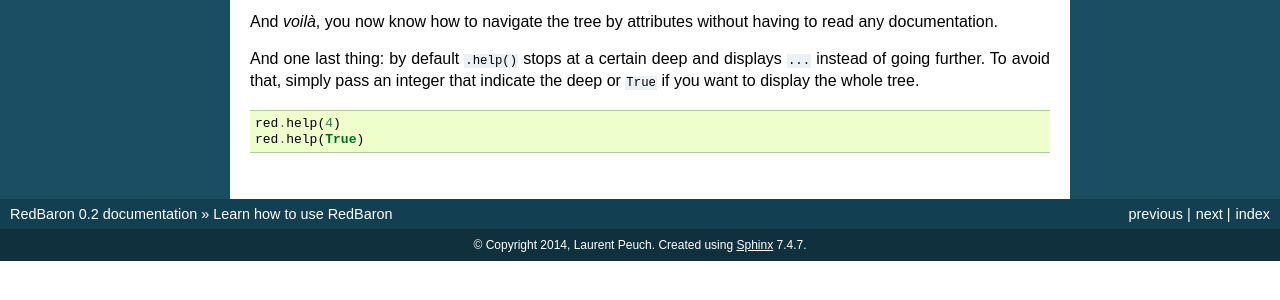
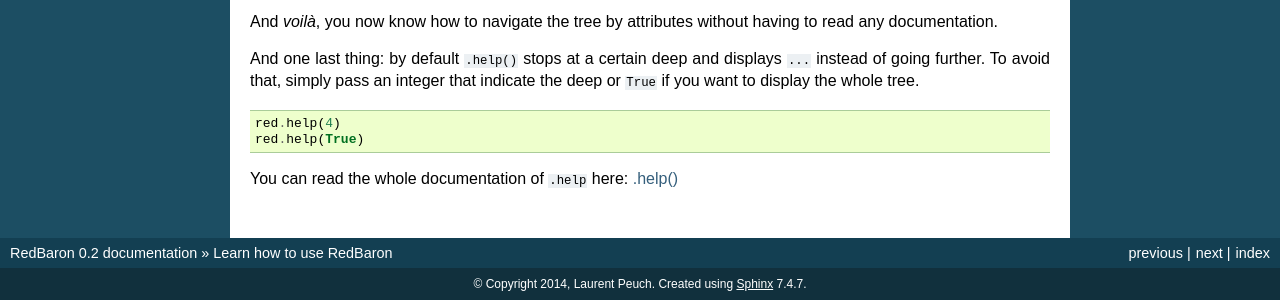
Before and after one commit to PyCQA/redbaron, a Sphinx documentation site: the page built from docs/tuto.rst, in a window 1280 px wide and 900 px high, scrolled down 2169 px, cut to the strip 600-900 px from the top of the window. Built offline with Sphinx 7.4.7, drawn with Linux system fonts in a browser that asks for light colours; before the commit the page ends 3030 px from its top, so only the background shows below that.

Commit message:
[doc] make a reference to the doc of .help() in tuto

```diff
--- a/docs/basics.rst
+++ b/docs/basics.rst
@@ -56,6 +56,8 @@ the list of the nodes of the right, so as expected:
 
 You get the `print` Node that was located at 2. As you can see, here we are on a
 standalone Node, so we don't get the list of indexes of the left.
+
+.. _help():
 
 .help()
 -------
--- a/docs/tuto.rst
+++ b/docs/tuto.rst
@@ -149,3 +149,5 @@ integer that indicate the deep or :file:`True` if you want to display the whole
 
     red.help(4)
     red.help(True)
+
+You can read the whole documentation of :file:`.help` here: :ref:`help()`
```
